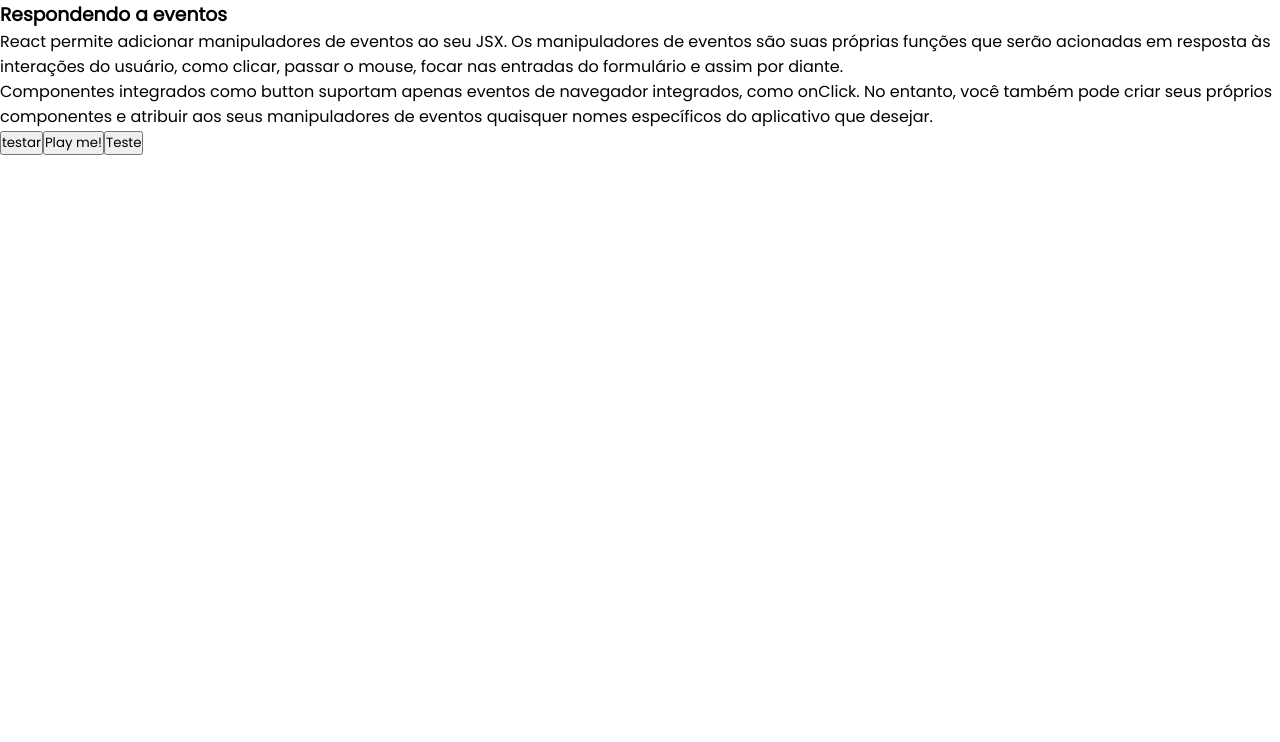
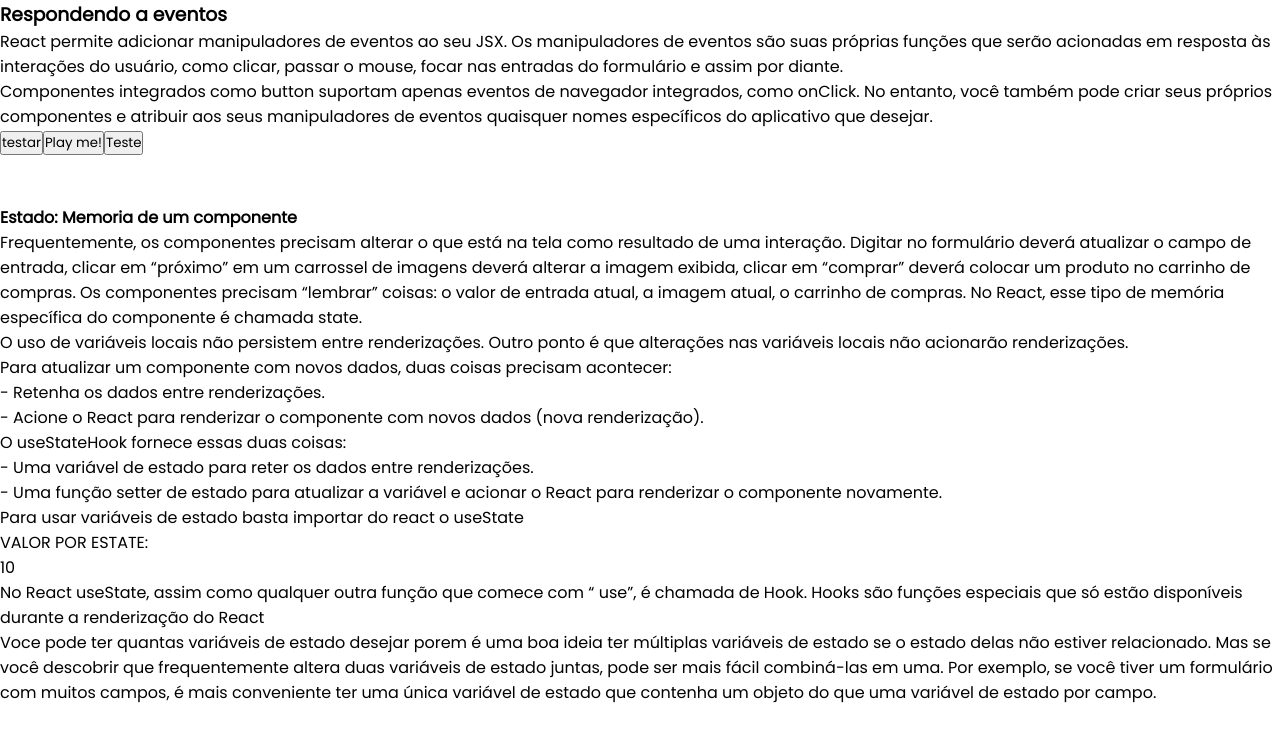
Before and after one commit to wdwf/React_Study, a React (Vite) app: page /capitulo-4 in a window 1280 px wide. Shown: the top 742 px of the page. Built offline with nearby package versions, Linux system fonts and the light colour scheme.

Commit message:
:construction: chore: add topico sobre estado

```diff
--- /dev/null
+++ b/src/pages/Cap4/components/CompState.tsx
@@ -0,0 +1,6 @@
+import React, { useState } from "react";
+
+export default function CompState() {
+  const [indexValue, setIndexValue] = useState(10);
+  return <div>{indexValue}</div>;
+}
--- a/src/pages/Cap4/index.tsx
+++ b/src/pages/Cap4/index.tsx
@@ -1,19 +1,19 @@
 import React from "react";
 import CompButton from "./components/CompButton";
 import CompButtonParams from "./components/CompButtonParams";
+import CompState from "./components/CompState";
 
 export default function Cap4() {
-
   function onPlayMessage() {
-    prompt("Hello how are you?", "...")
+    prompt("Hello how are you?", "...");
   }
   function onPlayMessage2(param: string) {
-    alert(`${param}`)
+    alert(`${param}`);
   }
 
   return (
     <div>
-      <div>
+      <div style={{ marginBottom: "50px" }}>
         <h3>Respondendo a eventos</h3>
         <p>
           React permite adicionar manipuladores de eventos ao seu JSX. Os
@@ -32,6 +32,69 @@ export default function Cap4() {
         <CompButton onClick={onPlayMessage}>Play me!</CompButton>
         <CompButtonParams onFunc={onPlayMessage2} />
       </div>
+
+      <div style={{ marginBottom: "50px" }}>
+        <h4>Estado: Memoria de um componente</h4>
+        <p>
+          Frequentemente, os componentes precisam alterar o que está na tela
+          como resultado de uma interação. Digitar no formulário deverá
+          atualizar o campo de entrada, clicar em “próximo” em um carrossel de
+          imagens deverá alterar a imagem exibida, clicar em “comprar” deverá
+          colocar um produto no carrinho de compras. Os componentes precisam
+          “lembrar” coisas: o valor de entrada atual, a imagem atual, o carrinho
+          de compras. No React, esse tipo de memória específica do componente é
+          chamada state.
+        </p>
+        <p>
+          O uso de variáveis locais não persistem entre renderizações. Outro
+          ponto é que alterações nas variáveis locais não acionarão
+          renderizações.
+        </p>
+        <ol>
+          <li>
+            Para atualizar um componente com novos dados, duas coisas precisam
+            acontecer:
+          </li>
+          <li>- Retenha os dados entre renderizações.</li>
+          <li>
+            - Acione o React para renderizar o componente com novos dados (nova
+            renderização).
+          </li>
+          <li>
+            O <code>useStateHook</code> fornece essas duas coisas:
+          </li>
+          <li>
+            - Uma variável de estado para reter os dados entre renderizações.
+          </li>
+          <li>
+            - Uma função setter de estado para atualizar a variável e acionar o
+            React para renderizar o componente novamente.
+          </li>
+        </ol>
+
+        <p>
+          Para usar variáveis de estado basta importar do react o{" "}
+          <code>useState</code>
+        </p>
+        <p>VALOR POR ESTATE:</p>
+        <CompState />
+
+        <p>
+          No React useState, assim como qualquer outra função que comece com “
+          use”, é chamada de Hook. Hooks são funções especiais que só estão
+          disponíveis durante a renderização do React
+        </p>
+
+        <p>
+          Voce pode ter quantas variáveis de estado desejar porem é uma boa
+          ideia ter múltiplas variáveis de estado se o estado delas não estiver
+          relacionado. Mas se você descobrir que frequentemente altera duas
+          variáveis de estado juntas, pode ser mais fácil combiná-las em uma.
+          Por exemplo, se você tiver um formulário com muitos campos, é mais
+          conveniente ter uma única variável de estado que contenha um objeto do
+          que uma variável de estado por campo.
+        </p>
+      </div>
     </div>
   );
 }
```
